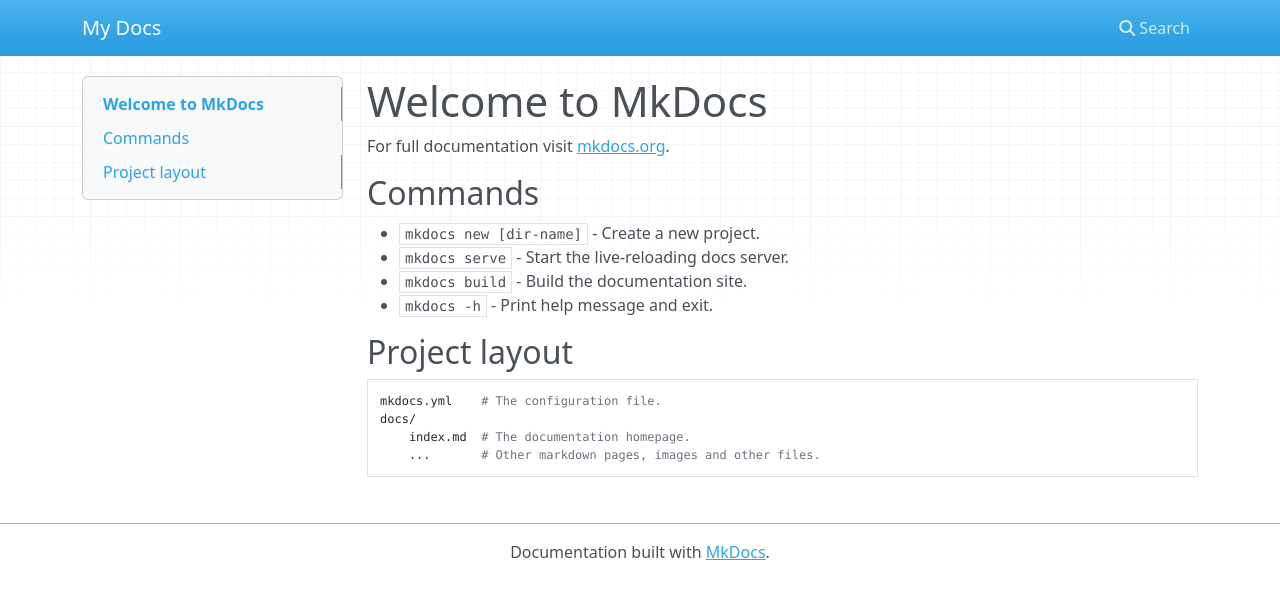
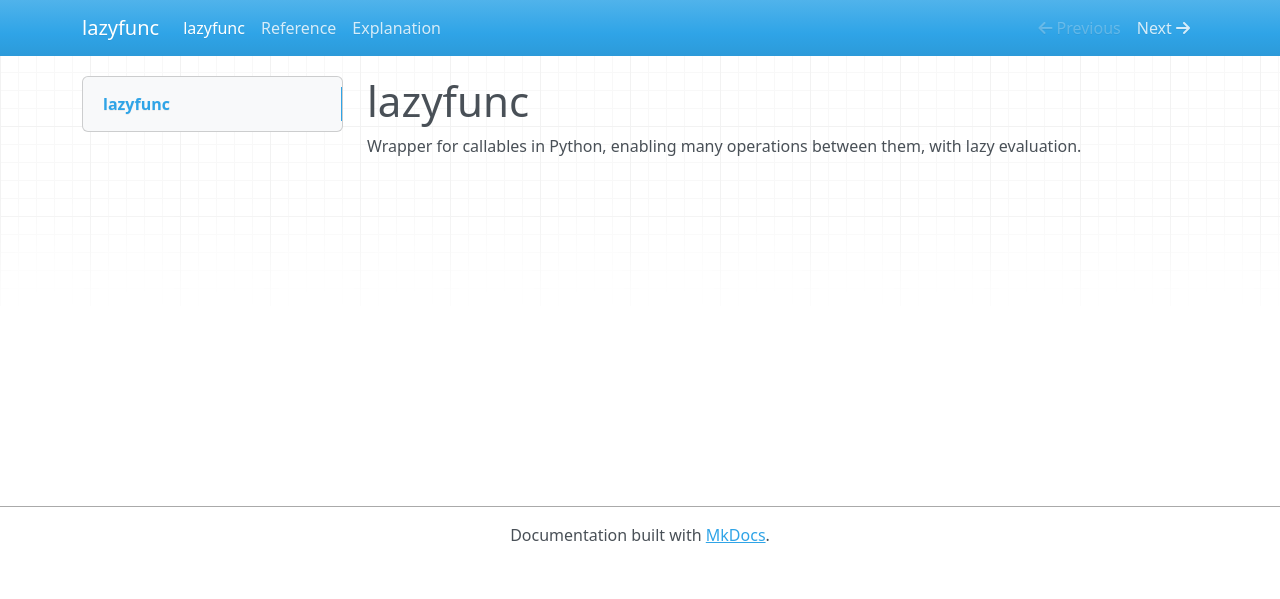
Before and after one commit to josh-read/lazyfunc, an MkDocs documentation site: the page built from docs/index.md, in a window 1280 px wide. Shown: the top 599 px of the page. Built offline with MkDocs 1.6.1, drawn with Linux system fonts in a browser that asks for light colours; nearby versions of some CDN libraries.

Commit message:
Add existing documentation to mkdocs

```diff
--- a/docs/index.md
+++ b/docs/index.md
@@ -1,17 +1,3 @@
-# Welcome to MkDocs
+# lazyfunc
 
-For full documentation visit [mkdocs.org](https://www.mkdocs.org).
-
-## Commands
-
-* `mkdocs new [dir-name]` - Create a new project.
-* `mkdocs serve` - Start the live-reloading docs server.
-* `mkdocs build` - Build the documentation site.
-* `mkdocs -h` - Print help message and exit.
-
-## Project layout
-
-    mkdocs.yml    # The configuration file.
-    docs/
-        index.md  # The documentation homepage.
-        ...       # Other markdown pages, images and other files.
+Wrapper for callables in Python, enabling many operations between them, with lazy evaluation.
--- /dev/null
+++ b/docs/reference.md
@@ -0,0 +1,3 @@
+Reference for the `LazyFunc` class.
+
+::: lazyfunc.LazyFunc
--- a/mkdocs.yml
+++ b/mkdocs.yml
@@ -1 +1,11 @@
-site_name: My Docs
+site_name: lazyfunc
+
+plugins:
+ - mkdocstrings
+
+nav:
+  - index.md
+#  - tutorials.md
+#  - How-To Guides: how-to-guides.md
+  - reference.md
+  - explanation.md
```
Also changed, not shown: docs/explanation.md (renamed from docs.rst, +3 -2 lines).
